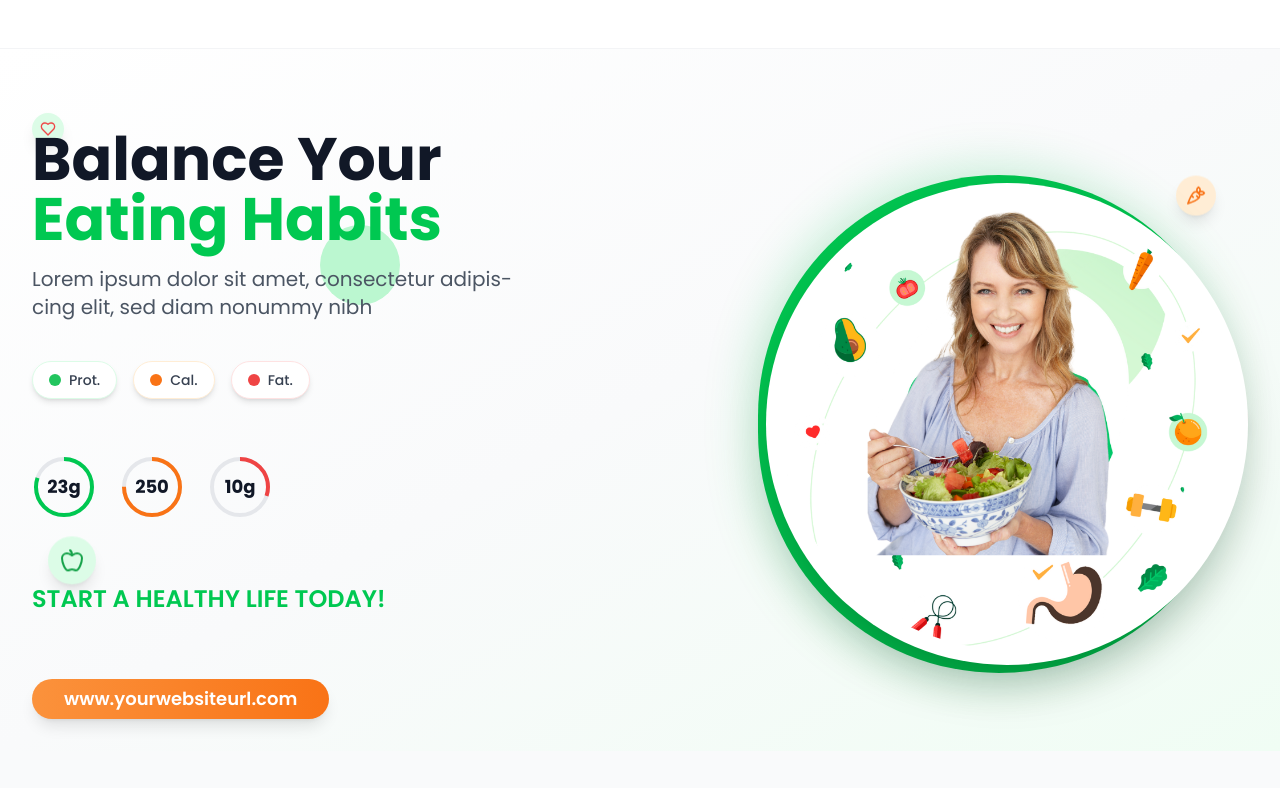
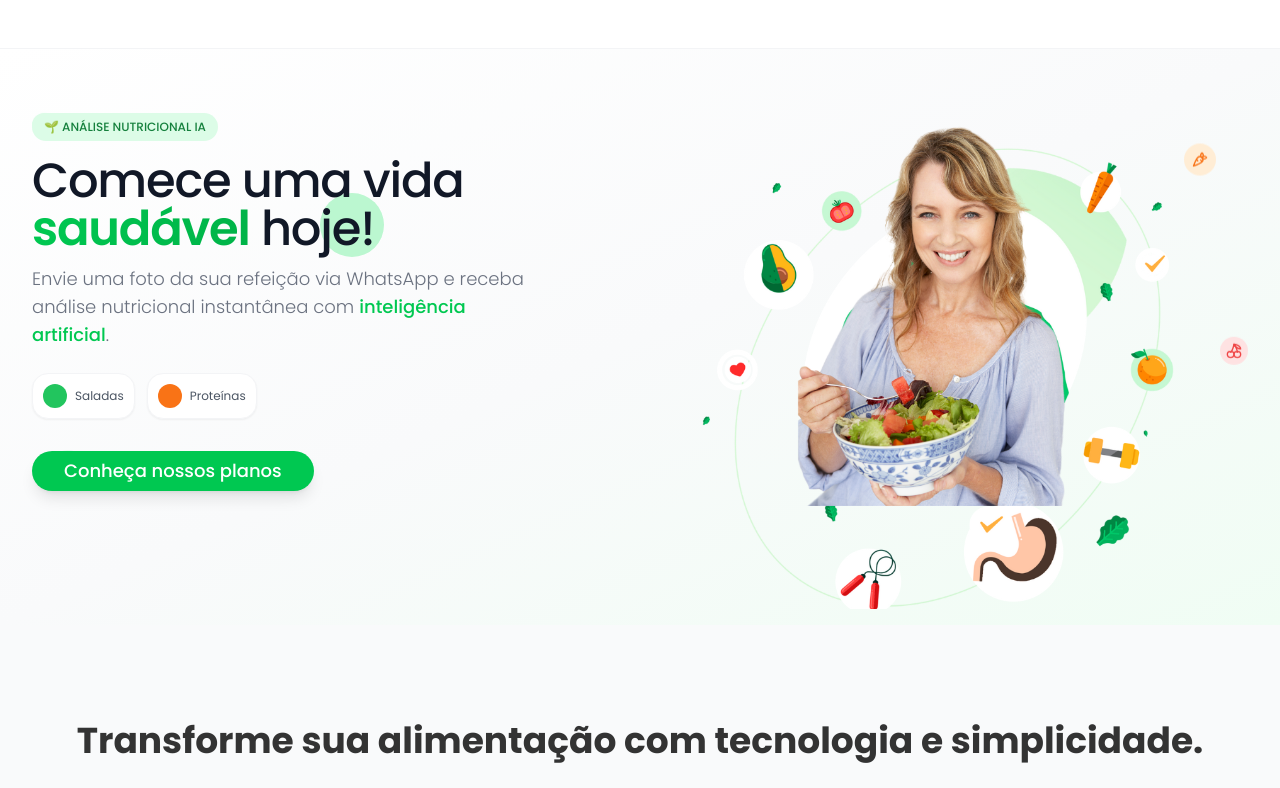
Before and after one commit to pnakamura/dizai-foto-nutri-94, a React (Vite) app: page / in a window 1280 px wide. Shown: the top 788 px of the page. Built offline with nearby package versions, Linux system fonts and the light colour scheme.

Commit message:
Reverted to commit 36397e11c361bb3d2fded656ef1e2d1c468d70a3

```diff
--- a/src/components/HeroSection.tsx
+++ b/src/components/HeroSection.tsx
@@ -1,7 +1,7 @@
 
 import React from 'react';
 import { Button } from '@/components/ui/button';
-import { Heart, Carrot, Apple, Dumbbell } from 'lucide-react';
+import { Heart, Carrot, Apple, Cherry } from 'lucide-react';
 
 const HeroSection: React.FC = () => {
   const scrollToPlans = () => {
@@ -13,179 +13,108 @@ const HeroSection: React.FC = () => {
 
   return (
     <section className="flex items-start justify-center px-4 md:px-6 lg:px-8 bg-gradient-to-br from-white via-gray-50 to-green-50 relative overflow-hidden pt-8 md:pt-12">
-      {/* Elementos decorativos flutuantes no fundo */}
+      {/* Elementos decorativos flutuantes */}
       <div className="absolute inset-0 pointer-events-none">
         <div className="absolute top-16 left-8 animate-float">
-          <div className="w-8 h-8 bg-green-100 rounded-full flex items-center justify-center shadow-lg">
-            <Heart className="w-4 h-4 text-red-500" />
+          <div className="w-6 h-6 bg-green-100 rounded-full flex items-center justify-center">
+            <Heart className="w-3 h-3 text-red-500" />
           </div>
         </div>
-        <div className="absolute top-32 right-16 animate-float" style={{ animationDelay: '1s' }}>
-          <div className="w-10 h-10 bg-orange-100 rounded-full flex items-center justify-center shadow-lg">
-            <Carrot className="w-5 h-5 text-orange-500" />
+        <div className="absolute top-24 right-16 animate-float" style={{ animationDelay: '1s' }}>
+          <div className="w-8 h-8 bg-orange-100 rounded-full flex items-center justify-center">
+            <Carrot className="w-4 h-4 text-orange-500" />
           </div>
         </div>
-        <div className="absolute bottom-40 left-12 animate-float" style={{ animationDelay: '2s' }}>
-          <div className="w-12 h-12 bg-green-100 rounded-full flex items-center justify-center shadow-lg">
-            <Apple className="w-6 h-6 text-green-600" />
+        <div className="absolute bottom-32 left-12 animate-float" style={{ animationDelay: '2s' }}>
+          <div className="w-10 h-10 bg-green-100 rounded-full flex items-center justify-center">
+            <Apple className="w-5 h-5 text-green-600" />
           </div>
         </div>
         <div className="absolute top-1/2 right-8 animate-float" style={{ animationDelay: '0.5s' }}>
-          <div className="w-9 h-9 bg-red-100 rounded-full flex items-center justify-center shadow-lg">
-            <Dumbbell className="w-5 h-5 text-red-500" />
+          <div className="w-7 h-7 bg-red-100 rounded-full flex items-center justify-center">
+            <Cherry className="w-4 h-4 text-red-500" />
           </div>
         </div>
 
         {/* Círculos decorativos menores */}
-        <div className="absolute top-1/4 left-1/4 w-20 h-20 bg-green-200 rounded-full opacity-30 animate-pulse-subtle"></div>
-        <div className="absolute bottom-1/3 right-1/3 w-16 h-16 bg-orange-200 rounded-full opacity-40 animate-pulse-subtle" style={{ animationDelay: '1.5s' }}></div>
-        <div className="absolute top-1/3 right-1/4 w-24 h-24 bg-red-200 rounded-full opacity-20 animate-pulse-subtle" style={{ animationDelay: '3s' }}></div>
+        <div className="absolute top-1/4 left-1/4 w-16 h-16 bg-green-200 rounded-full opacity-30 animate-pulse-subtle"></div>
+        <div className="absolute bottom-1/3 right-1/3 w-12 h-12 bg-orange-200 rounded-full opacity-40 animate-pulse-subtle" style={{ animationDelay: '1.5s' }}></div>
+        <div className="absolute top-1/3 right-1/4 w-20 h-20 bg-red-200 rounded-full opacity-20 animate-pulse-subtle" style={{ animationDelay: '3s' }}></div>
       </div>
 
-      <div className="max-w-7xl mx-auto w-full relative z-10 py-8">
-        <div className="grid grid-cols-1 lg:grid-cols-2 gap-8 lg:gap-12 items-center">
-          {/* Lado Esquerdo - Conteúdo Principal com Elementos Gráficos */}
-          <div className="space-y-6 text-center lg:text-left flex flex-col justify-center order-2 lg:order-1">
-            {/* Título Principal */}
-            <div className="space-y-4">
-              <h1 className="text-4xl sm:text-5xl lg:text-6xl font-bold leading-tight text-gray-900">
-                Balance Your{' '}
-                <span className="text-[#00C851] block">Eating Habits</span>
+      <div className="max-w-7xl mx-auto w-full relative z-10 py-4">
+        <div className="grid grid-cols-1 lg:grid-cols-2 gap-4 lg:gap-8 items-start">
+          {/* Conteúdo Principal - Texto à Esquerda */}
+          <div className="space-y-4 text-center lg:text-left flex flex-col justify-start order-2 lg:order-1">
+            {/* Badge superior */}
+            <div className="inline-flex items-center px-3 py-1.5 bg-green-100 text-green-700 rounded-full text-xs font-medium w-fit mx-auto lg:mx-0">
+              🌱 ANÁLISE NUTRICIONAL IA
+            </div>
+
+            <div className="space-y-3">
+              <h1
+                className="text-2xl sm:text-3xl lg:text-4xl xl:text-5xl font-medium leading-tight text-gray-900 tracking-tight"
+                style={{
+                  wordBreak: 'keep-all',
+                  hyphens: 'none',
+                  textWrap: 'balance',
+                  fontWeight: '500'
+                }}
+              >
+                Comece uma vida{' '}
+                <span className="text-[#00C851] bg-gradient-to-r from-[#00C851] to-[#00b348] bg-clip-text text-transparent font-semibold">
+                  saudável
+                </span>{' '}
+                hoje!
               </h1>
 
-              <p className="text-lg sm:text-xl text-gray-600 leading-relaxed max-w-lg mx-auto lg:mx-0">
-                Lorem ipsum dolor sit amet, consectetur adipiscing elit, sed diam nonummy nibh
+              <p
+                className="text-sm sm:text-base lg:text-lg text-gray-500 leading-relaxed max-w-lg mx-auto lg:mx-0 font-light"
+                style={{
+                  wordBreak: 'keep-all',
+                  hyphens: 'none'
+                }}
+              >
+                Envie uma foto da sua refeição via WhatsApp e receba análise nutricional instantânea com{' '}
+                <span className="font-medium text-[#00C851]">inteligência artificial</span>.
               </p>
             </div>
 
-            {/* Indicadores Nutricionais */}
-            <div className="flex flex-wrap justify-center lg:justify-start gap-4 py-4">
-              {/* Proteína */}
-              <div className="flex items-center gap-2 bg-white rounded-full px-4 py-2 shadow-md border border-green-100">
-                <div className="w-3 h-3 bg-green-500 rounded-full"></div>
-                <span className="text-sm font-medium text-gray-700">Prot.</span>
+            {/* Mini cards de pratos */}
+            <div className="flex gap-3 py-2 justify-center lg:justify-start">
+              <div className="flex items-center gap-2 bg-white rounded-lg p-2.5 shadow-sm border border-gray-100">
+                <div className="w-6 h-6 bg-green-500 rounded-full"></div>
+                <span className="text-xs text-gray-600">Saladas</span>
               </div>
-
-              {/* Calorias */}
-              <div className="flex items-center gap-2 bg-white rounded-full px-4 py-2 shadow-md border border-orange-100">
-                <div className="w-3 h-3 bg-orange-500 rounded-full"></div>
-                <span className="text-sm font-medium text-gray-700">Cal.</span>
-              </div>
-
-              {/* Gordura */}
-              <div className="flex items-center gap-2 bg-white rounded-full px-4 py-2 shadow-md border border-red-100">
-                <div className="w-3 h-3 bg-red-500 rounded-full"></div>
-                <span className="text-sm font-medium text-gray-700">Fat.</span>
+              <div className="flex items-center gap-2 bg-white rounded-lg p-2.5 shadow-sm border border-gray-100">
+                <div className="w-6 h-6 bg-orange-500 rounded-full"></div>
+                <span className="text-xs text-gray-600">Proteínas</span>
               </div>
             </div>
 
-            {/* Métricas Nutricionais com Círculos */}
-            <div className="flex justify-center lg:justify-start gap-6 py-4">
-              {/* Proteína - 23g */}
-              <div className="text-center">
-                <div className="relative w-16 h-16 mx-auto mb-2">
-                  <svg className="w-16 h-16 transform -rotate-90" viewBox="0 0 64 64">
-                    <circle cx="32" cy="32" r="28" stroke="#e5e7eb" strokeWidth="4" fill="none" />
-                    <circle
-                      cx="32"
-                      cy="32"
-                      r="28"
-                      stroke="#00C851"
-                      strokeWidth="4"
-                      fill="none"
-                      strokeDasharray="176"
-                      strokeDashoffset="35"
-                      className="transition-all duration-500"
-                    />
-                  </svg>
-                  <div className="absolute inset-0 flex items-center justify-center">
-                    <span className="text-lg font-bold text-gray-900">23g</span>
-                  </div>
-                </div>
-              </div>
-
-              {/* Calorias - 250 */}
-              <div className="text-center">
-                <div className="relative w-16 h-16 mx-auto mb-2">
-                  <svg className="w-16 h-16 transform -rotate-90" viewBox="0 0 64 64">
-                    <circle cx="32" cy="32" r="28" stroke="#e5e7eb" strokeWidth="4" fill="none" />
-                    <circle
-                      cx="32"
-                      cy="32"
-                      r="28"
-                      stroke="#f97316"
-                      strokeWidth="4"
-                      fill="none"
-                      strokeDasharray="176"
-                      strokeDashoffset="44"
-                      className="transition-all duration-500"
-                    />
-                  </svg>
-                  <div className="absolute inset-0 flex items-center justify-center">
-                    <span className="text-lg font-bold text-gray-900">250</span>
-                  </div>
-                </div>
-              </div>
-
-              {/* Gordura - 10g */}
-              <div className="text-center">
-                <div className="relative w-16 h-16 mx-auto mb-2">
-                  <svg className="w-16 h-16 transform -rotate-90" viewBox="0 0 64 64">
-                    <circle cx="32" cy="32" r="28" stroke="#e5e7eb" strokeWidth="4" fill="none" />
-                    <circle
-                      cx="32"
-                      cy="32"
-                      r="28"
-                      stroke="#ef4444"
-                      strokeWidth="4"
-                      fill="none"
-                      strokeDasharray="176"
-                      strokeDashoffset="123"
-                      className="transition-all duration-500"
-                    />
-                  </svg>
-                  <div className="absolute inset-0 flex items-center justify-center">
-                    <span className="text-lg font-bold text-gray-900">10g</span>
-                  </div>
-                </div>
-              </div>
-            </div>
-
-            {/* Frase de Impacto */}
-            <div className="py-4">
-              <p className="text-xl sm:text-2xl font-semibold text-[#00C851] mb-6">
-                START A HEALTHY LIFE TODAY!
-              </p>
-            </div>
-
-            {/* Botão CTA */}
-            <div className="flex justify-center lg:justify-start">
+            <div className="pt-2 flex justify-center lg:justify-start">
               <Button
                 onClick={scrollToPlans}
-                className="bg-gradient-to-r from-orange-400 to-orange-500 hover:from-orange-500 hover:to-orange-600 text-white text-lg px-8 py-4 rounded-full font-semibold shadow-lg hover:shadow-xl transition-all duration-300 transform hover:scale-105"
+                className="bg-[#00C851] hover:bg-[#00b348] text-white text-base sm:text-lg px-6 sm:px-8 py-3 sm:py-4 rounded-full font-medium shadow-lg hover:shadow-xl transition-all duration-300 transform hover:scale-105"
+                style={{
+                  wordBreak: 'keep-all',
+                  hyphens: 'none'
+                }}
               >
-                www.yourwebsiteurl.com
+                Conheça nossos planos
               </Button>
             </div>
           </div>
 
-          {/* Lado Direito - Imagem do Prato com Borda Verde */}
+          {/* Imagem à Direita - Sem espaços extras */}
           <div className="flex justify-center lg:justify-end order-1 lg:order-2 relative">
-            <div className="relative">
-              {/* Círculo verde de fundo */}
-              <div className="absolute -inset-4 bg-gradient-to-br from-[#00C851] to-[#00b348] rounded-full opacity-20 blur-xl"></div>
-              <div className="absolute -inset-2 bg-gradient-to-br from-[#00C851] to-[#00b348] rounded-full"></div>
-
-              {/* Container da imagem */}
-              <div className="relative bg-white rounded-full p-4 shadow-2xl">
-                <div className="w-80 h-80 sm:w-96 sm:h-96 lg:w-[450px] lg:h-[450px] rounded-full overflow-hidden">
-                  <img
-                    src="/lovable-uploads/9eaf6092-dc32-4852-8ba8-4528e00346fc.png"
-                    alt="Prato saudável com alimentos nutritivos"
-                    className="w-full h-full object-cover transform hover:scale-110 transition-transform duration-500"
-                  />
-                </div>
-              </div>
+            <div className="w-full max-w-lg sm:max-w-xl md:max-w-2xl lg:max-w-3xl xl:max-w-4xl relative z-10">
+              <img
+                src="/lovable-uploads/9eaf6092-dc32-4852-8ba8-4528e00346fc.png"
+                alt="Mulher sorrindo com tigela de salada saudável e ícones nutricionais"
+                className="w-full h-auto object-contain transform hover:scale-105 transition-transform duration-500"
+                style={{ maxHeight: 'none' }}
+              />
             </div>
           </div>
         </div>
```
